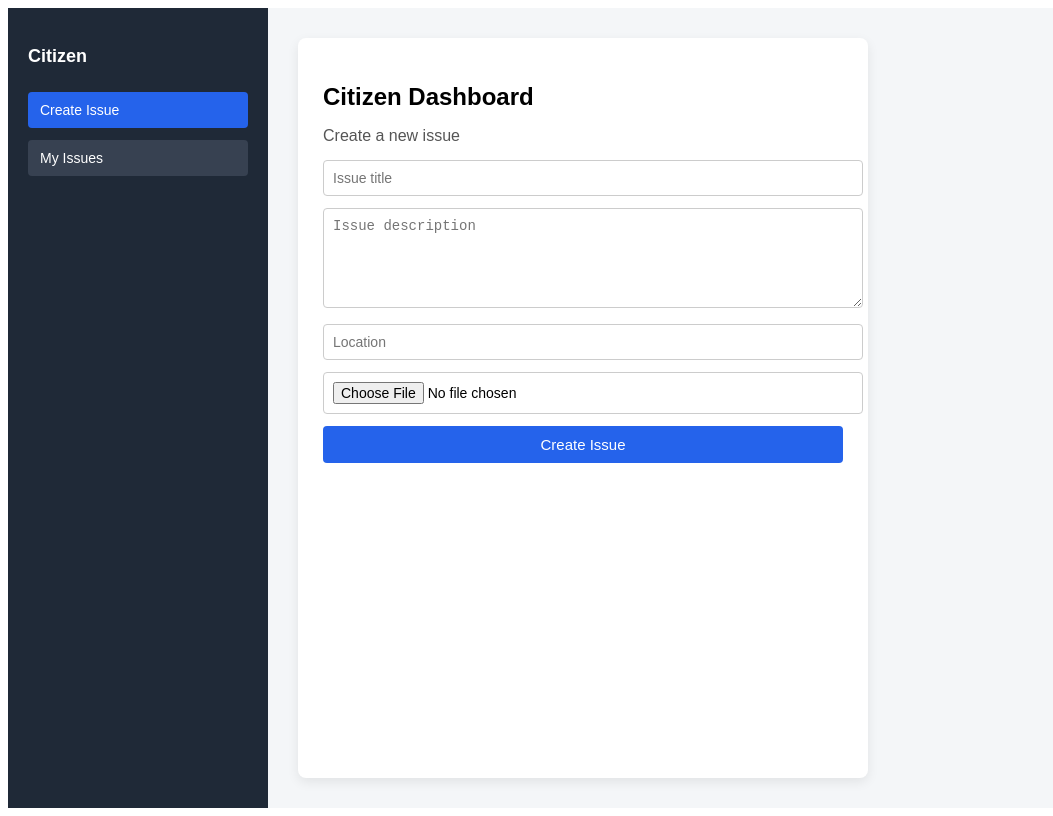
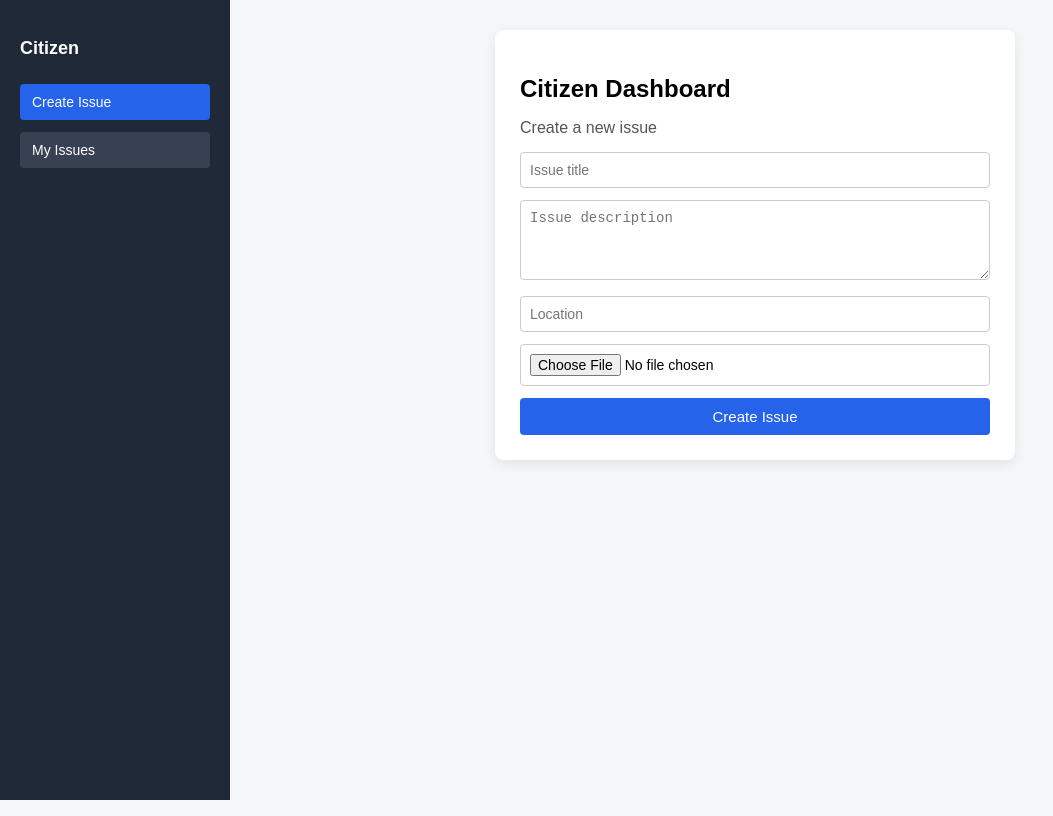
Before and after one commit to Bhargava449904/community_portal_fullstack, a React (Vite) app: page /create_issue in a window 1280 px wide. Shown: the whole page, without its empty margins (0-1053 px from the left). Built offline with nearby package versions, Linux system fonts and the light colour scheme.

Commit message:
citizendashboard

```diff
--- a/src/components/dashborad/Citizendash.jsx
+++ b/src/components/dashborad/Citizendash.jsx
@@ -1,10 +1,7 @@
 import React, { useState } from "react";
-import { useNavigate } from "react-router-dom";
 import "../dashborad/Citizendash.css";
 
 function CitizenDash() {
-  const navigate = useNavigate();
-
   const [title, setTitle] = useState("");
   const [description, setDescription] = useState("");
   const [location, setLocation] = useState("");
@@ -42,6 +39,7 @@ function CitizenDash() {
       }
 
       setSuccess("Issue created successfully ✅");
+
       setTitle("");
       setDescription("");
       setLocation("");
@@ -55,25 +53,15 @@ function CitizenDash() {
   return (
     <div className="dashboard">
 
-      {/* Sidebar */}
+      {/* SIDEBAR */}
       <div className="sidebar">
         <h3>Citizen</h3>
-
-        {/* NO navigation here */}
-        <button className="sidebar-btn active">
-          Create Issue
-        </button>
-
-        {/* ONLY this navigates */}
-        <button
-          className="sidebar-btn"
-          onClick={() => navigate("/my-issues")}
-        >
-          My Issues
-        </button>
+        <button className="sidebar-btn active">Create Issue</button>
+        <button className="sidebar-btn">My Issues</button>
       </div>
 
-      {/* Main Content */}
+      {/*  MAIN CONTENT */}
+      <div className="content">
         <div className="citizen-container">
           <h2>Citizen Dashboard</h2>
           <p>Create a new issue</p>
@@ -114,6 +102,8 @@ function CitizenDash() {
           </form>
         </div>
       </div>
+
+    </div>
   );
 }
 
--- a/src/components/dashborad/citizendash.css
+++ b/src/components/dashborad/citizendash.css
@@ -1,14 +1,24 @@
-/* Page layout */
+/* Reset / base */
+* {
+  box-sizing: border-box;
+}
+
+body {
+  margin: 0;
+  font-family: Arial, sans-serif;
+  background-color: #f4f6f8;
+}
+
+/* ===== Dashboard Layout ===== */
 .dashboard {
   display: flex;
   min-height: 100vh;
-  background-color: #f4f6f8;
-  font-family: Arial, sans-serif;
+  width: 100%;
 }
 
-/* Sidebar */
+/* ===== Sidebar ===== */
 .sidebar {
-  width: 220px;
+  width: 230px;
   background-color: #1f2937;
   color: #ffffff;
   padding: 20px;
@@ -19,16 +29,17 @@
   font-size: 18px;
 }
 
+/* Sidebar buttons */
 .sidebar-btn {
   width: 100%;
   padding: 10px 12px;
   margin-bottom: 12px;
   background-color: #374151;
-  color: white;
+  color: #ffffff;
   border: none;
+  border-radius: 4px;
+  text-align: left;
   cursor: pointer;
-  text-align: left;
-  border-radius: 4px;
   font-size: 14px;
 }
 
@@ -36,18 +47,26 @@
   background-color: #4b5563;
 }
 
-/* Active (Create Issue) */
+/* Active button */
 .sidebar-btn.active {
   background-color: #2563eb;
 }
 
-/* Main form container */
+/* ===== Main Content ===== */
+.content {
+  flex: 1;
+  display: flex;
+  justify-content: center;
+  align-items: flex-start;
+  padding: 30px;
+}
+
+/* ===== Form Card ===== */
 .citizen-container {
+  width: 100%;
+  max-width: 520px;
   background-color: #ffffff;
   padding: 25px;
-  margin: 30px;
-  width: 100%;
-  max-width: 520px;
   border-radius: 8px;
   box-shadow: 0 4px 12px rgba(0, 0, 0, 0.08);
 }
```
Lines whose indentation alone changed are shown as unchanged.
